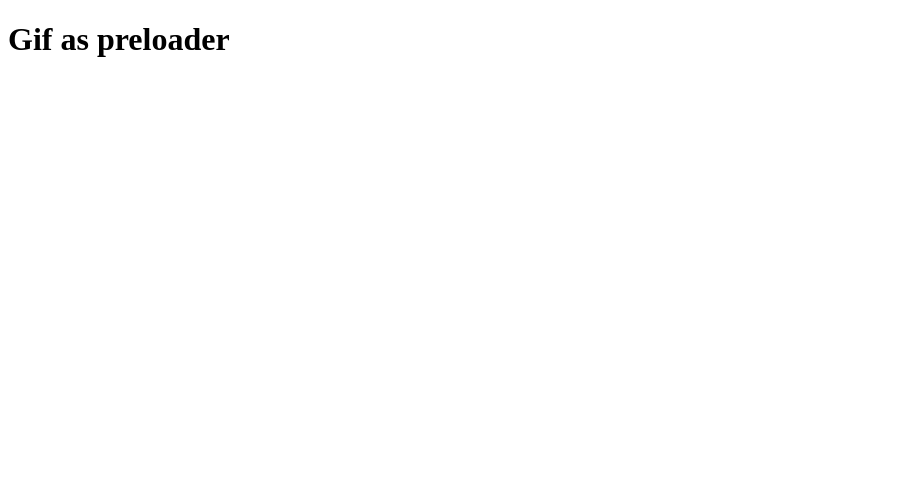
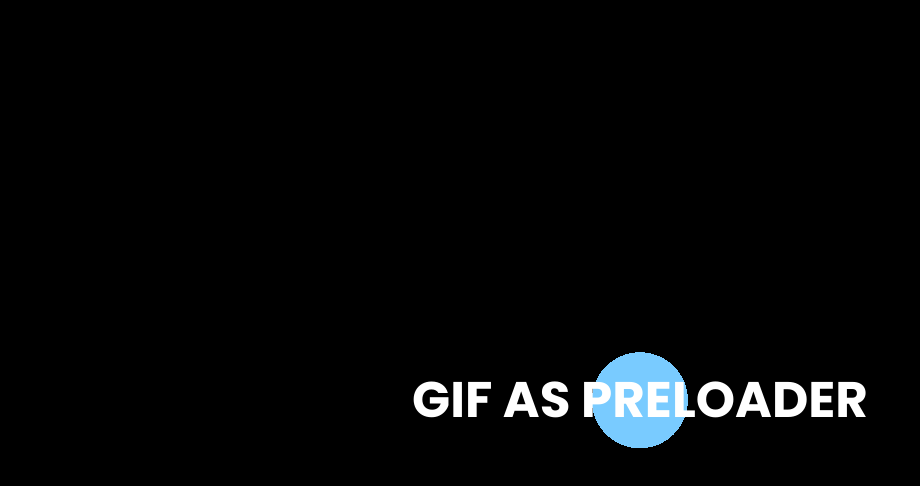
Before and after one commit to oleoot/GIF-Preloader, a plain HTML site: page index.html in a window 1280 px wide. Shown: the whole page, without its empty margins (0-920 px from the left). Drawn offline with Linux system fonts and the light colour scheme.

Commit message:
css done

```diff
--- a/css/style.css
+++ b/css/style.css
@@ -0,0 +1,28 @@
+*{
+ margin: 0;
+ padding: 0;
+ box-sizing: border-box;
+ font-family: 'Poppins', sans-serif;
+}
+body{
+width: 100%;
+height: 100vh;
+background: linear-gradient(rgba(0,0,0,0.5), rgba(0,0,0,0.5)),url(../img/bg-1.jpg) center/cover;
+}
+#loader{
+position: fixed;
+width: 100%;
+height: 100vh;
+z-index: 1;
+overflow: visible;
+background: #000 url(../img/preloader.gif) no-repeat center center;
+}
+h1{
+ text-transform: uppercase;
+ position: absolute;
+ top: 50%;
+ left: 50%;
+ transform: translate(-50%, -50%);
+ color: #fff;
+ font-size: 50px;
+}
--- a/index.html
+++ b/index.html
@@ -5,6 +5,7 @@
     <meta charset="UTF-8">
     <meta name="viewport" content="width=device-width, initial-scale=1.0">
     <link rel="stylesheet" href="css/style.css">
+    <link href="https://fonts.googleapis.com/css2?family=Poppins:wght@700&display=swap" rel="stylesheet">
     <title>GIF Preloader</title>
 </head>
 
```
Also changed, not shown: img/bg-1.jpg (added), img/preloader.gif (added).
